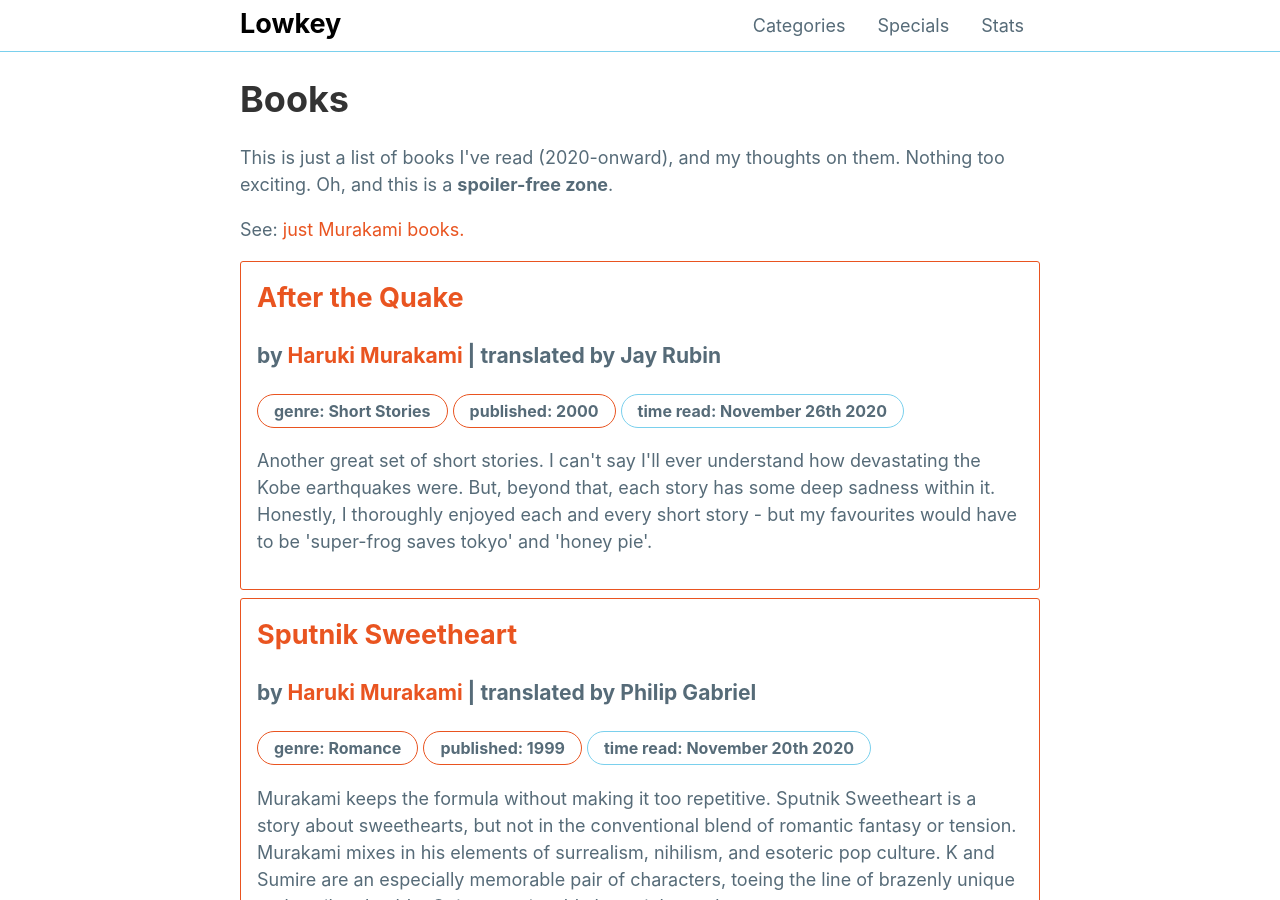
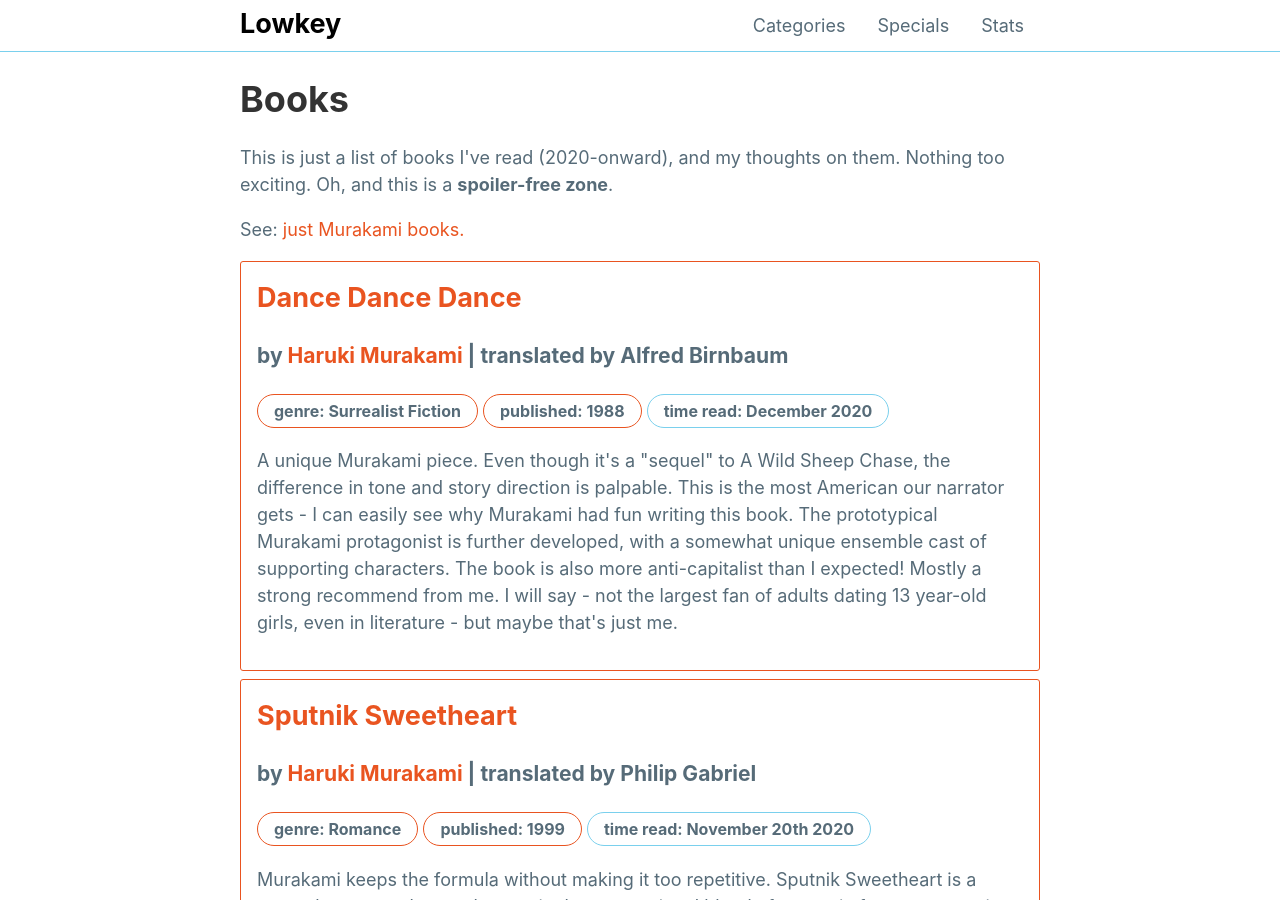
Before and after one commit to mattxwang/lowkey, a Jekyll site: the page built from stats/books.html, in a window 1280 px wide and 900 px high. Built offline with Jekyll 4.4.1, drawn with Linux system fonts in a browser that asks for light colours.

Commit message:
dance dance dance

```diff
--- a/_data/books.yml
+++ b/_data/books.yml
@@ -220,3 +220,12 @@
   time_read: November 26th 2020
   thoughts: >
     Another great set of short stories. I can't say I'll ever understand how devastating the Kobe earthquakes were. But, beyond that, each story has some deep sadness within it. Honestly, I thoroughly enjoyed each and every short story - but my favourites would have to be 'super-frog saves tokyo' and 'honey pie'.
+afterthequake:
+  title: Dance Dance Dance
+  author: Haruki Murakami
+  translator: Alfred Birnbaum
+  genre: Surrealist Fiction
+  year_published: 1988
+  time_read: December 2020
+  thoughts: >
+    A unique Murakami piece. Even though it's a "sequel" to A Wild Sheep Chase, the difference in tone and story direction is palpable. This is the most American our narrator gets - I can easily see why Murakami had fun writing this book. The prototypical Murakami protagonist is further developed, with a somewhat unique ensemble cast of supporting characters. The book is also more anti-capitalist than I expected! Mostly a strong recommend from me. I will say - not the largest fan of adults dating 13 year-old girls, even in literature - but maybe that's just me.
```
